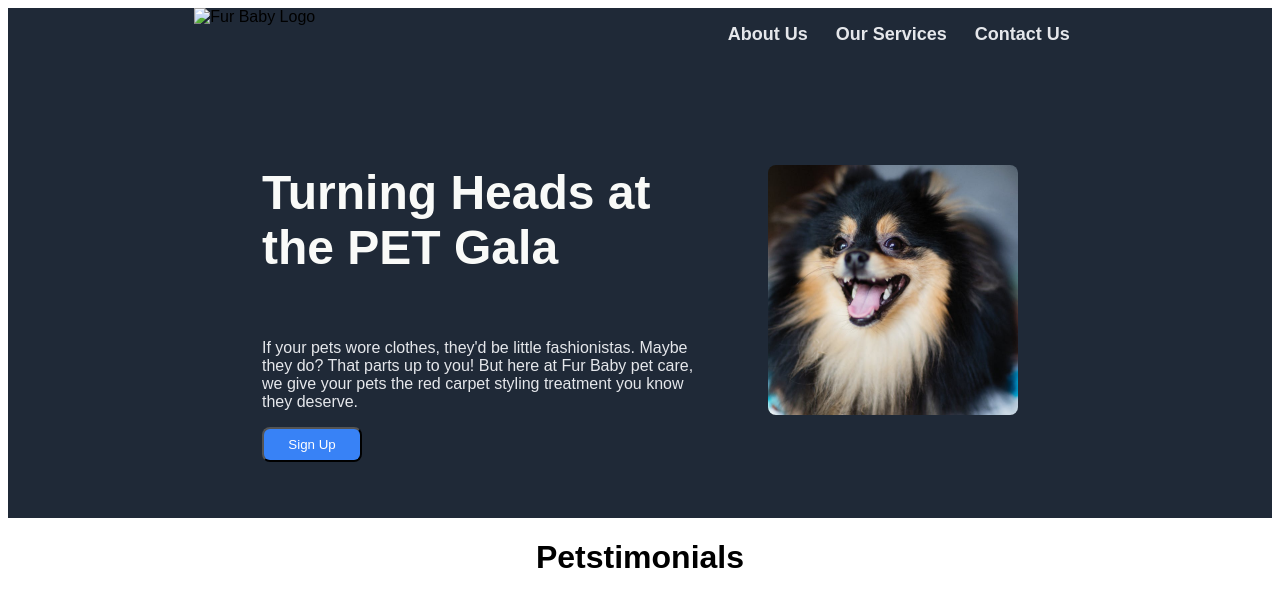
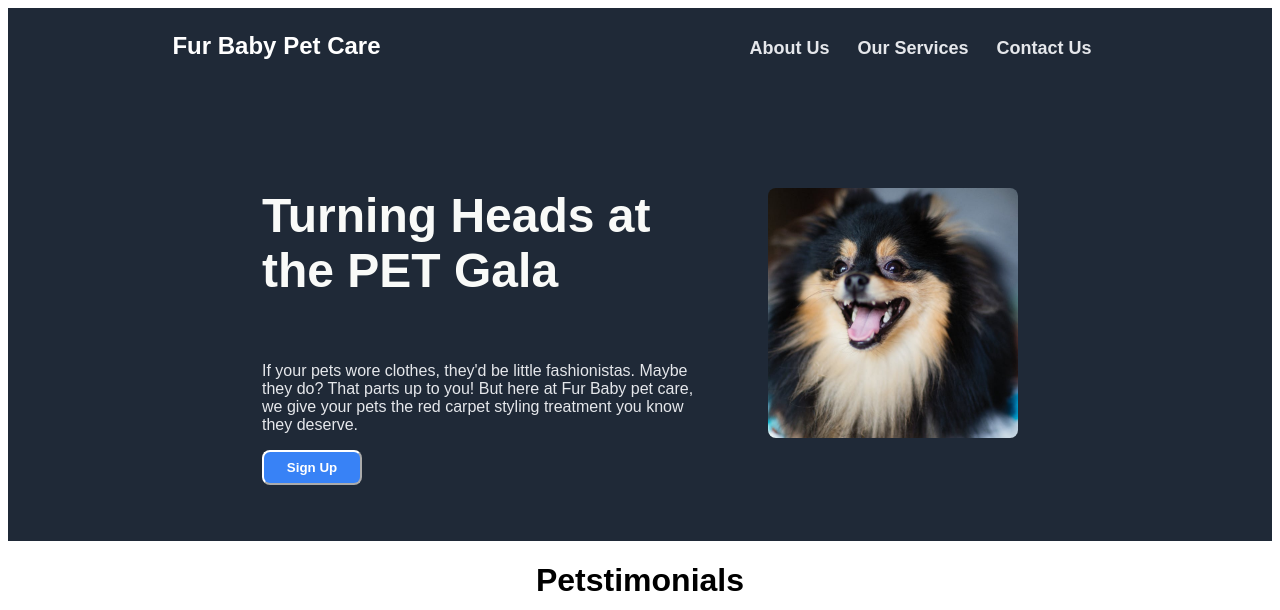
Before and after one commit to gr-tobi/fur-baby-pet-care, a plain HTML site: page index.html in a window 1280 px wide. Shown: the top 610 px of the page. Drawn offline with Linux system fonts and the light colour scheme.

Commit message:
Refined landing page, completed

```diff
--- a/index.html
+++ b/index.html
@@ -8,7 +8,7 @@
 
     <body>
         <header>
-            <img src="" alt="Fur Baby Logo">
+            <p class="LOGO">Fur Baby Pet Care</p>
             <ul>
                 <li><a href="Place Holder">About Us</a></li>
                 <li><a href="Place Holder">Our Services</a></li>
@@ -58,7 +58,7 @@
             </div>
         </div>
         <footer>
-            <p class="foot">Copyright GR-Tobi - Odin Project Landing Page</p>
+            <p class="foot">Copyright &copy; GR-Tobi - Odin Project Landing Page</p>
         </footer>
     </body>
 
--- a/style.css
+++ b/style.css
@@ -4,7 +4,13 @@ body {
 header, footer {
     display: flex;
     justify-content: space-around;
+    align-items: baseline;
     background-color: #1F2937;
+}
+.LOGO {
+    color: white;
+    font-weight: bolder;
+    font-size: 24px;
 }
 ul {
     list-style: none;
@@ -45,6 +51,8 @@ button {
     width: 100px;
     color:white;
     padding: 8px;
+    font-weight: bold;
+    border-color: white;
 }
 h1 {
     text-align: center;
```
